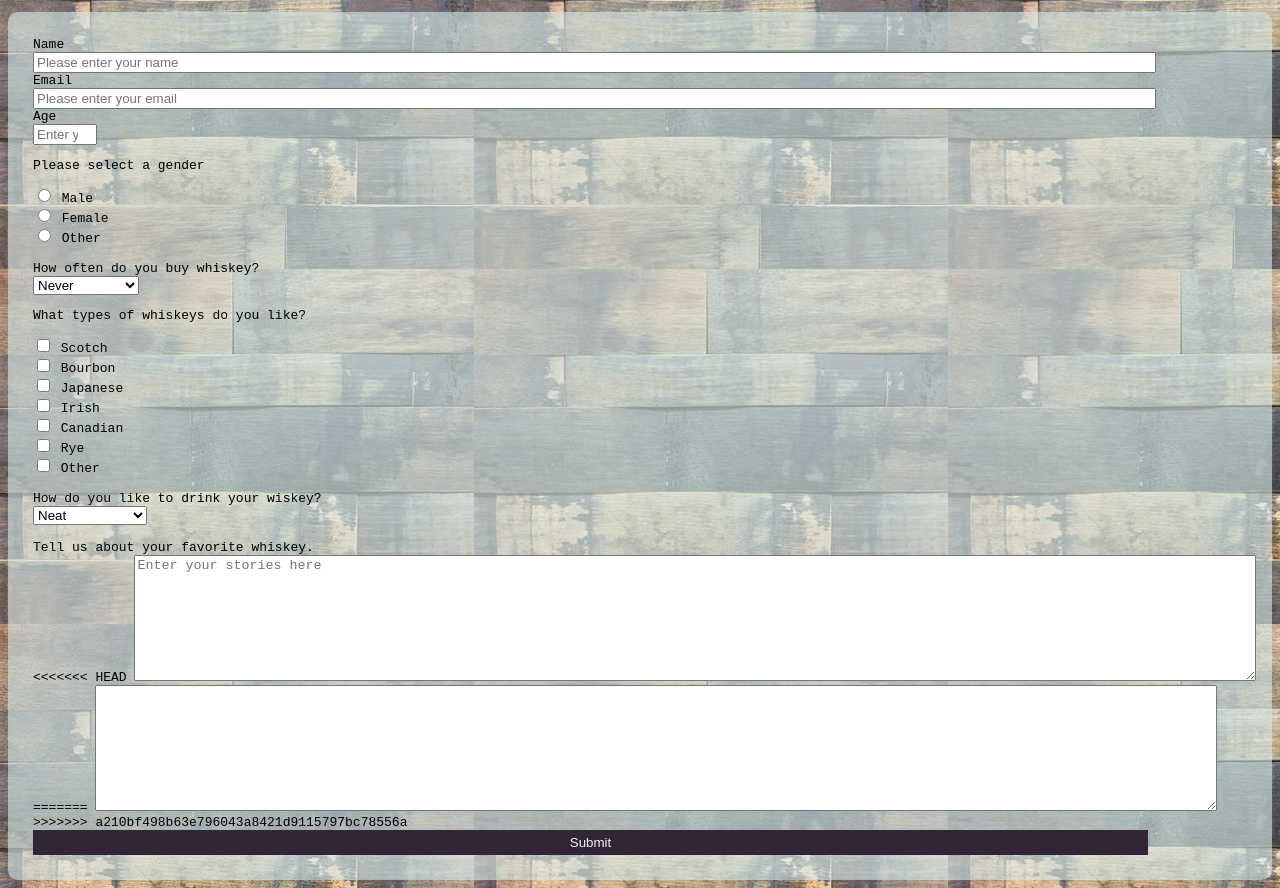
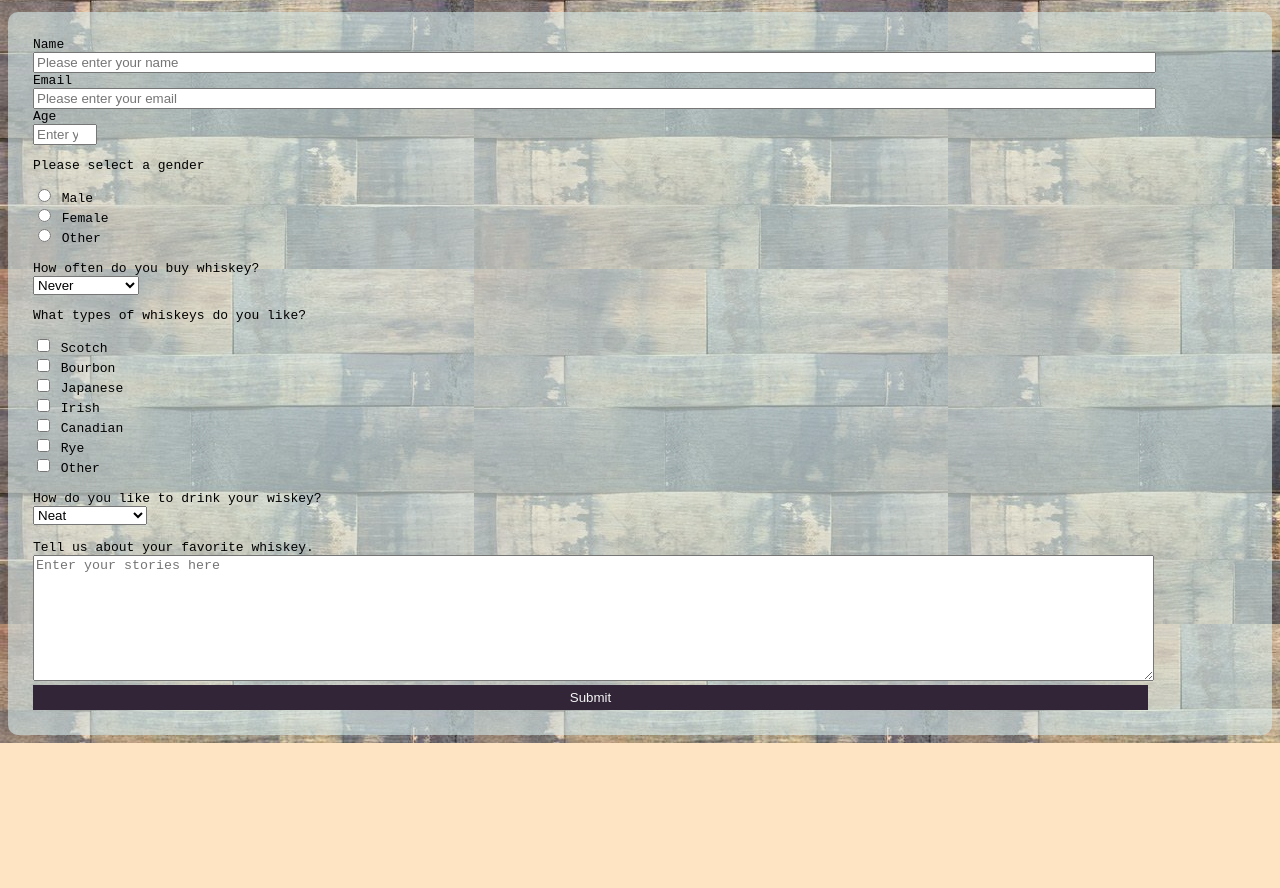
Before and after one commit to junjie9145/codecampsurvey, a plain HTML site: page index.html in a window 1280 px wide. Shown: the part 86-974 px from the top of the page. After the commit the page ends 829 px from the top, so only its background shows below. Drawn offline with Linux system fonts and the light colour scheme.

Commit message:
Fixing the merge error

```diff
--- a/index.html
+++ b/index.html
@@ -62,11 +62,9 @@
                </select>
               <br><br>
                <label for="whiskeystories">Tell us about your favorite whiskey.</label><br>
-<<<<<<< HEAD
+
                <textarea id="whiskeystories" name="whiskeystories" placeholder="Enter your stories here"></textarea><br>
-=======
-               <textarea id="whiskeystories" name="whiskeystories" rows="4" cols="50"></textarea><br>
->>>>>>> a210bf498b63e796043a8421d9115797bc78556a
+
                <input id="submit" type="submit">
             </form>
         </main>
```
